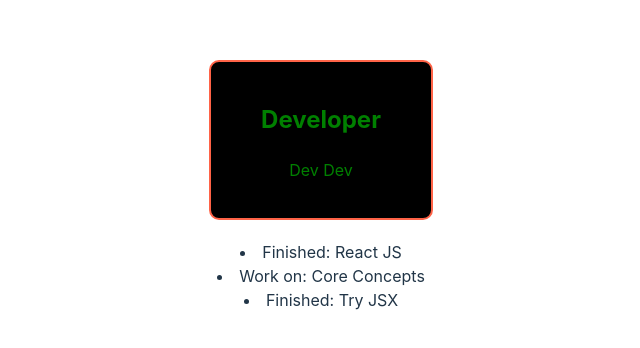
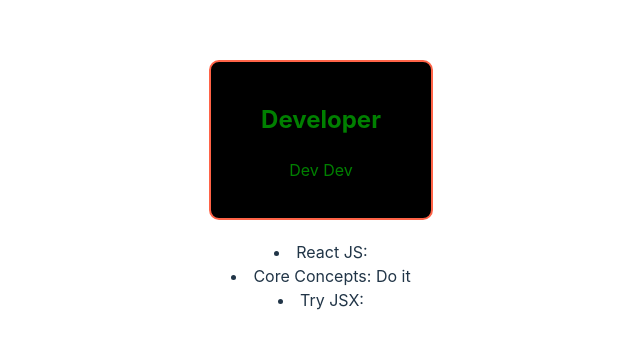
Before and after one commit to shakil200409/My-first-react, a React (Vite) app: page / in a window 1280 px wide. Shown: the part 224-572 px from the top of the page, without its empty margins (319-959 px from the left). Built offline with nearby package versions, Linux system fonts and the light colour scheme.

Commit message:
Learned conditional rendaqring with ternary operator, and operator, or operator

```diff
--- a/src/todo.jsx
+++ b/src/todo.jsx
@@ -20,9 +20,30 @@
 // }
 
 // Conditional Rendaring: Option-2
+// export default function Todo({task, isDone}){
+//     if(isDone){
+//         return <li>Finished: {task}</li>
+//     }
+//     return <li>Work on: {task}</li>
+// }
+
+// // Conditional Rendaring: Option-3 Tarnery Operator
+// export default function Todo({task, isDone}){
+//     return(
+//         <li> {isDone ? 'Finished' : 'Work on'} : {task} </li>
+//     )
+// }
+
+// // Conditional Rendaring: Option-4 With and operator- &&
+// export default function Todo({task, isDone}){
+//     return(
+//         <li> {task}: {isDone && ' Done'} </li>
+//     )
+// }
+
+// Conditional Rendaring: Option-4 With or operator- ||
 export default function Todo({task, isDone}){
-    if(isDone){
-        return <li>Finished: {task}</li>
-    }
-    return <li>Work on: {task}</li>
+    return(
+        <li> {task}: {isDone || ' Do it'} </li>
+    )
 }
```
